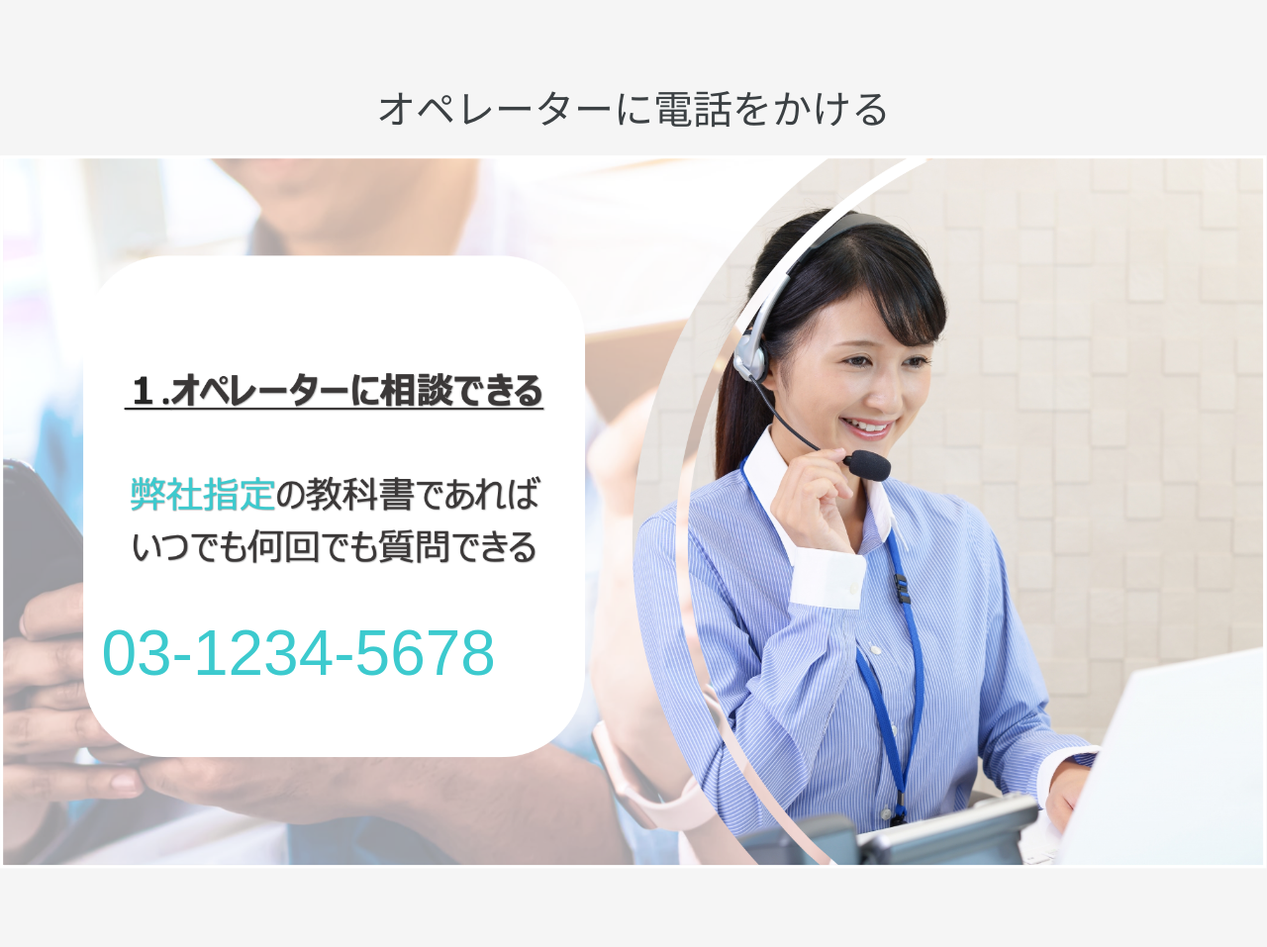
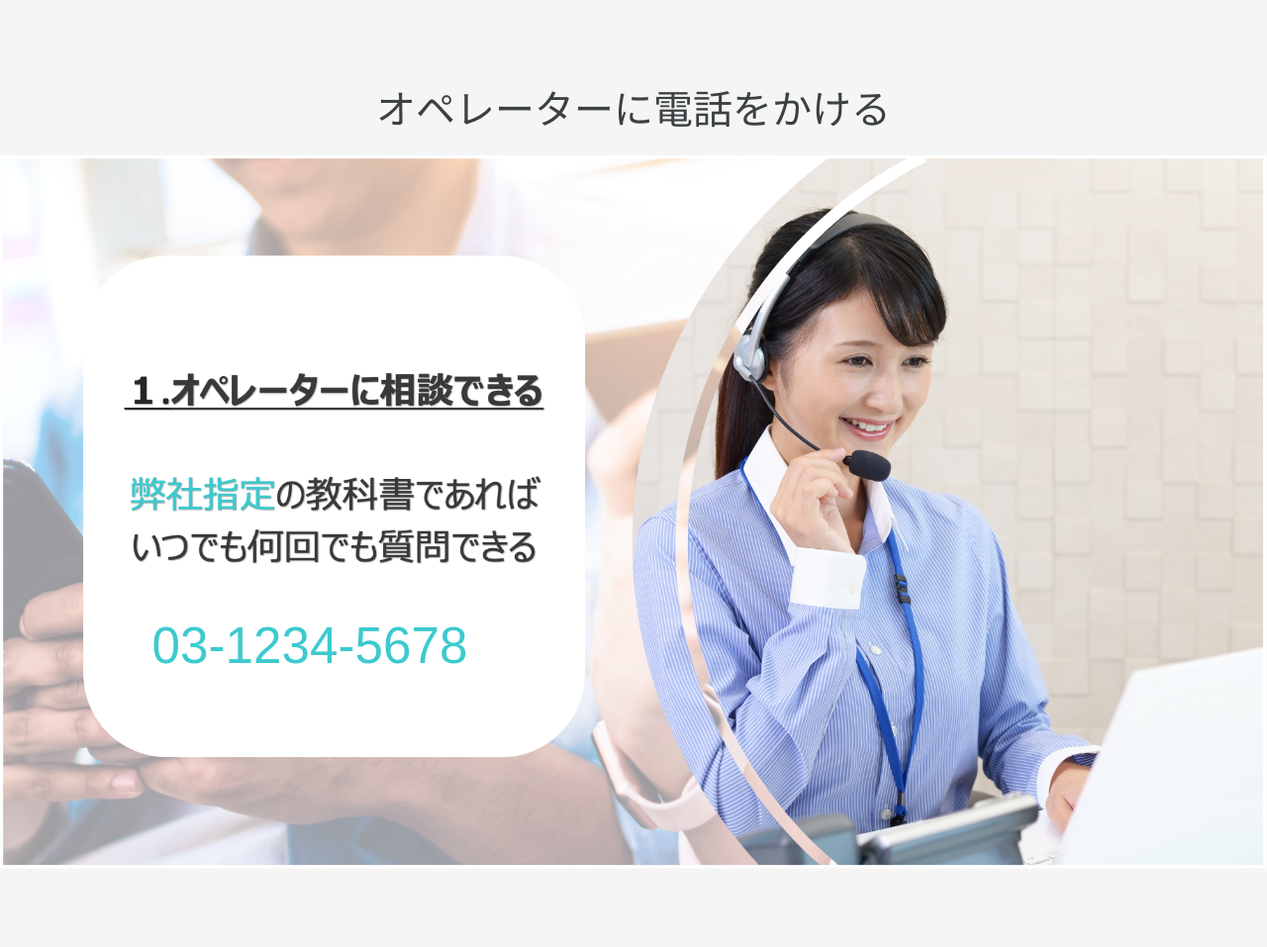
Before and after one commit to ryo106/connect-30940, a Rails app: page /calls in a window 1280 px wide. Shown: the part 144-1101 px from the top of the page at 99% size. Run offline with Rails 7, Linux system fonts and the light colour scheme; style sheets or scripts are compiled from the project's sources; some libraries are stand-ins or nearby versions.

Commit message:
その他

```diff
--- a/app/assets/stylesheets/calls.scss
+++ b/app/assets/stylesheets/calls.scss
@@ -19,9 +19,9 @@
 .call-contents a{
   position: absolute;
   top: 65%;
-  left: 8%;
+  left: 12%;
   color: #3ccace;
-  font-size: 5vw;
+  font-size: 4vw;
 ;
 }
 .call-title{
--- a/app/views/items/new.html.erb
+++ b/app/views/items/new.html.erb
@@ -36,7 +36,7 @@
           商品の説明
           <span class="indispensable">必須</span>
         </div>
-        <%= f.text_area :text, class:"items-text", id:"item-info", placeholder:"商品の説明（必須 1,000文字まで）（色、素材、重さ、定価、注意点など）例）2010年頃に1万円で購入したジャケットです。ライトグレーで傷はありません。あわせやすいのでおすすめです。" ,rows:"7" ,maxlength:"1000" %>
+        <%= f.text_area :text, class:"items-text", id:"item-info", placeholder:"商品の説明（必須 1,000文字まで)" ,rows:"7" ,maxlength:"1000" %>
       </div>
     </div>
     <%# /商品名と商品説明 %>
```
